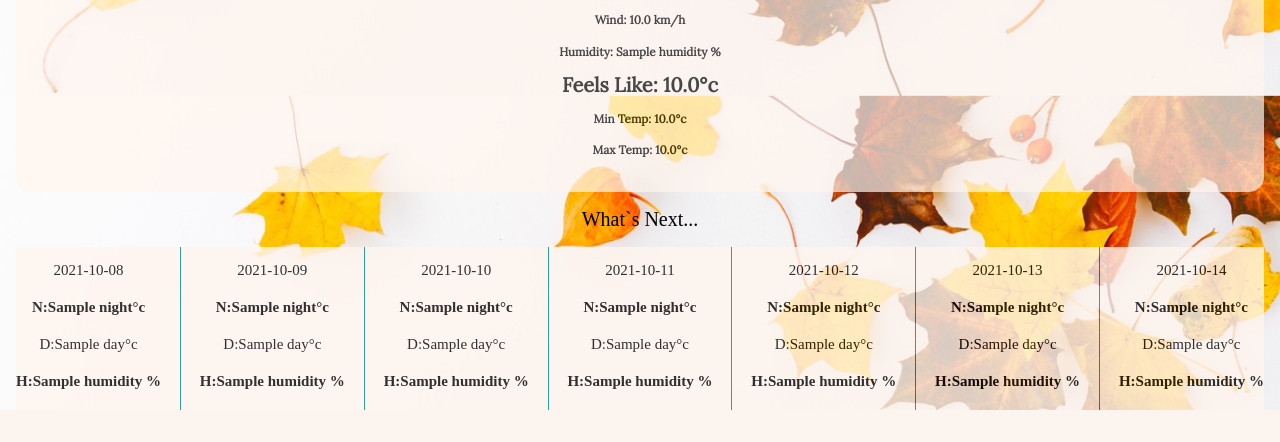
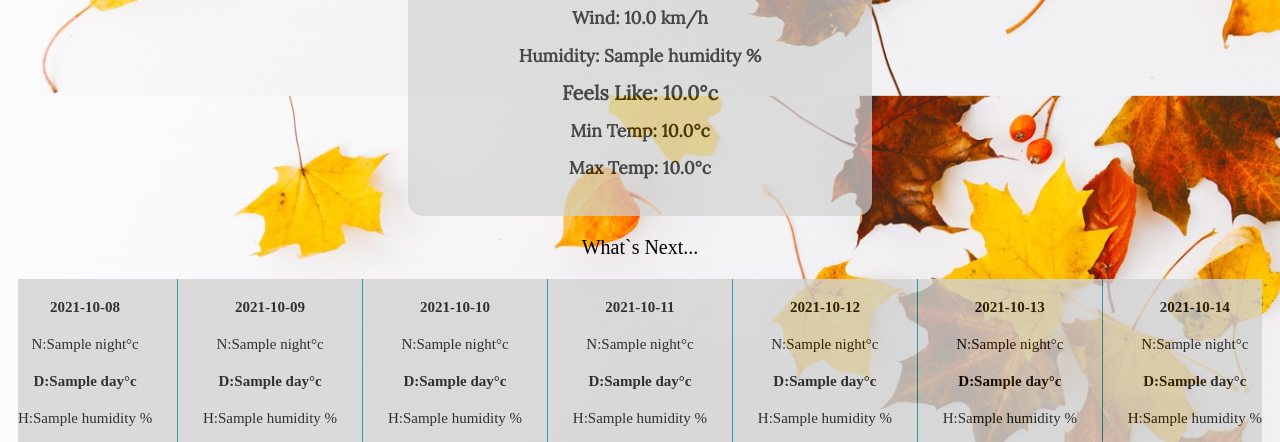
Before and after one commit to YoadMatza/python_summery, a Flask app: page / in a window 1280 px wide. Shown: the part 721-1163 px from the top of the page. Before the commit the page ends 1131 px from the top, so only its background shows below. Run offline with Flask 2, Linux system fonts and the light colour scheme; a database or web service that is not in the repository returns one stand-in record (values such as "Sample title"); data that the repository does not hold is empty; some web fonts are replaced.

Commit message:
olga/ change web

```diff
--- a/python_summery/static/css/main.css
+++ b/python_summery/static/css/main.css
@@ -1,11 +1,10 @@
 body {
-    margin: 0;
     height: 75vh;
     background: url('../images/osen-listia-fon-colorful-background-autumn-leaves-osennie-26.jpg') no-repeat center center fixed;
     background-size: cover;
     color: darken;
     font-size: 20px;
-    text-align: center;
+
 }
 
 button {
@@ -24,10 +23,11 @@ button {
     max-width: 350px;
     margin: 100 auto;
     border-radius: 15px;
-    background-color: seashell;
+    background-color: lavender;
     opacity: 0.7;
     padding: 20px 100px;
     line-height: 200%;
+    text-align: center;
 }
 
 .text-input {
@@ -59,14 +59,15 @@ button {
 }
 
 .main-content {
-    margin: 1rem;
     font-family: 'Lora', serif;
     line-height: 200%;
     border-radius: 15px;
-    background-color: seashell;
+    background-color: lightgrey;
     opacity: 0.7;
-    padding: 20px 100px;
-   }
+    padding: 20px 50px;
+    margin-left: 400px;
+    margin-right: 400px;
+    }
 .today-date{
     font-size: 20px
 }
@@ -76,34 +77,37 @@ button {
    flex: 10px;
    text-align: center;
    margin: 16px;
+
 }
 
 .main-content{
-    margin: 1rem;
-    font-size: 10px;
+   font-size: 10px;
+   text-align: center;
+}
 
-}
 .current-temp{
     font-size:30px
 }
 .next-days{
     font-size: 20px
-    font-family: 'Bebas Neue', cursive;
+   font-family: 'Raleway', sans-serif;
+   text-align: center
 }
 
 
 .detail-content {
    display: flex;
    justify-content: space-between;
-  text-align: center;
-   margin: 16px;
-   background-color: seashell;
+   background-color: lightgrey;
    opacity: 0.8;
+   margin: 10px
 }
 
 .core-details{
     font-size: 15px;
     border-radius: 15px;
+    text-align: center;
+
 }
 
 .vertical-line {
@@ -114,3 +118,7 @@ hr {
     margin: 1rem;
     width: 100%;
 }
+
+.main-details{
+    font-size: 15px
+}
--- a/python_summery/templates/home.html
+++ b/python_summery/templates/home.html
@@ -6,8 +6,8 @@
     <meta http-equiv="X-UA-Compatible" content="IE=edge">
     <meta name="viewport" content="width=device-width, initial-scale=1.0">
     <link rel="stylesheet" href="/static/css/main.css">
-    <link href="https://fonts.googleapis.com/css2?family=Bebas+Neue&display=swap" rel="stylesheet">
     <link rel="preconnect" href="https://fonts.gstatic.com" crossorigin>
+    <link href="https://fonts.googleapis.com/css2?family=Raleway:ital,wght@1,600&display=swap" rel="stylesheet">
     <link href="https://fonts.googleapis.com/css2?family=Lora&display=swap" rel="stylesheet">
     <link href="//fonts.googleapis.com/css?family=ABeeZee&subset=latin" rel="stylesheet" type="text/css">
     <link href="//fonts.googleapis.com/css?family=Roboto:ital,wght@0,100;1,400&display=swap" rel="stylesheet">
@@ -43,88 +43,75 @@
 
     <h1 class="current-temp_feels">Feels Like: {{DailyWeather.temp_feels}}°c</h1>
 
-    <div class="current-details">
+    <div class="main-details">
         <h3>Min Temp: {{DailyWeather.temp_min}}°c</h3>
         <h3>Max Temp: {{DailyWeather.temp_max}}°c</h3>
     </div>
   </div>
 </div>
 
-<div class="next-days">What`s Next...</div>
+<p class="next-days">What`s Next...</p>
 <container class="detail-content" target="_blank">
-    <div class="day1">
-        <div class="core-details">
-             <p>{{WeeklyWeather.1.date}}</p>
-            <h4>N:{{WeeklyWeather.1.night}}°c</h4>
-            <p>D:{{WeeklyWeather.1.day}}°c</p>
-            <h4>H:{{WeeklyWeather.1.humidity}} %</h4>
-        </div>
+
+    <div id="day1" class="core-details">
+            <h4>{{WeeklyWeather.1.date}}</h4>
+            <p>N:{{WeeklyWeather.1.night}}°c</p>
+            <h4>D:{{WeeklyWeather.1.day}}°c</h4>
+            <p>H:{{WeeklyWeather.1.humidity}} %</p>
     </div>
 
     <div class="vertical-line"></div>
 
-    <div class="day2">
-        <div class="core-details">
-            <p>{{WeeklyWeather.2.date}}</p>
-            <h4>N:{{WeeklyWeather.2.night}}°c</h4>
-            <p>D:{{WeeklyWeather.2.day}}°c</p>
-            <h4>H:{{WeeklyWeather.2.humidity}} %</h4>
-        </div>
+    <div id="day2" class="core-details">
+            <h4>{{WeeklyWeather.2.date}}</h4>
+            <p>N:{{WeeklyWeather.2.night}}°c</p>
+            <h4>D:{{WeeklyWeather.2.day}}°c</h4>
+            <p>H:{{WeeklyWeather.2.humidity}} %</p>
     </div>
 
     <div class="vertical-line"></div>
 
-    <div class="day3">
-        <div class="core-details">
-            <p>{{WeeklyWeather.3.date}}</p>
-            <h4>N:{{WeeklyWeather.3.night}}°c</h4>
-            <p>D:{{WeeklyWeather.3.day}}°c</p>
-            <h4>H:{{WeeklyWeather.3.humidity}} %</h4>
-        </div>
+    <div id="day3" class="core-details">
+            <h4>{{WeeklyWeather.3.date}}</h4>
+            <p>N:{{WeeklyWeather.3.night}}°c</p>
+            <h4>D:{{WeeklyWeather.3.day}}°c</h4>
+            <p>H:{{WeeklyWeather.3.humidity}} %</p>
     </div>
 
     <div class="vertical-line"></div>
 
-    <div class="day4">
-        <div class="core-details">
-            <p>{{WeeklyWeather.4.date}}</p>
-            <h4>N:{{WeeklyWeather.4.night}}°c</h4>
-            <p>D:{{WeeklyWeather.4.day}}°c</p>
-            <h4>H:{{WeeklyWeather.4.humidity}} %</h4>
-        </div>
+    <div id="day4" class="core-details">
+            <h4>{{WeeklyWeather.4.date}}</h4>
+            <p>N:{{WeeklyWeather.4.night}}°c</p>
+            <h4>D:{{WeeklyWeather.4.day}}°c</h4>
+            <p>H:{{WeeklyWeather.4.humidity}} %</p>
     </div>
 
     <div class="vertical-line"></div>
 
-    <div class="day5">
-        <div class="core-details">
-            <p>{{WeeklyWeather.5.date}}</p>
-            <h4>N:{{WeeklyWeather.5.night}}°c</h4>
-            <p>D:{{WeeklyWeather.5.day}}°c</p>
-            <h4>H:{{WeeklyWeather.5.humidity}} %</h4>
-        </div>
+    <div id="day5" class="core-details">
+            <h4>{{WeeklyWeather.5.date}}</h4>
+            <p>N:{{WeeklyWeather.5.night}}°c</p>
+            <h4>D:{{WeeklyWeather.5.day}}°c</h4>
+            <p>H:{{WeeklyWeather.5.humidity}} %</p>
     </div>
 
     <div class="vertical-line"></div>
 
-    <div class="day6">
-        <div class="core-details">
-            <p>{{WeeklyWeather.6.date}}</p>
-            <h4>N:{{WeeklyWeather.6.night}}°c</h4>
-            <p>D:{{WeeklyWeather.6.day}}°c</p>
-            <h4>H:{{WeeklyWeather.6.humidity}} %</h4>
-        </div>
+    <div id="day6" class="core-details">
+            <h4>{{WeeklyWeather.6.date}}</h4>
+            <p>N:{{WeeklyWeather.6.night}}°c</p>
+            <h4>D:{{WeeklyWeather.6.day}}°c</h4>
+            <p>H:{{WeeklyWeather.6.humidity}} %</p>
     </div>
 
     <div class="vertical-line"></div>
 
-    <div class="day7">
-        <div class="core-details">
-            <p>{{WeeklyWeather.7.date}}</p>
-            <h4>N:{{WeeklyWeather.7.night}}°c</h4>
-            <p>D:{{WeeklyWeather.7.day}}°c</p>
-            <h4>H:{{WeeklyWeather.7.humidity}} %</h4>
-        </div>
+    <div id="day7" class="core-details">
+            <h4>{{WeeklyWeather.7.date}}</h4>
+            <p>N:{{WeeklyWeather.7.night}}°c</p>
+            <h4>D:{{WeeklyWeather.7.day}}°c</h4>
+            <p>H:{{WeeklyWeather.7.humidity}} %</p>
     </div>
 </container>
 </body>
```
